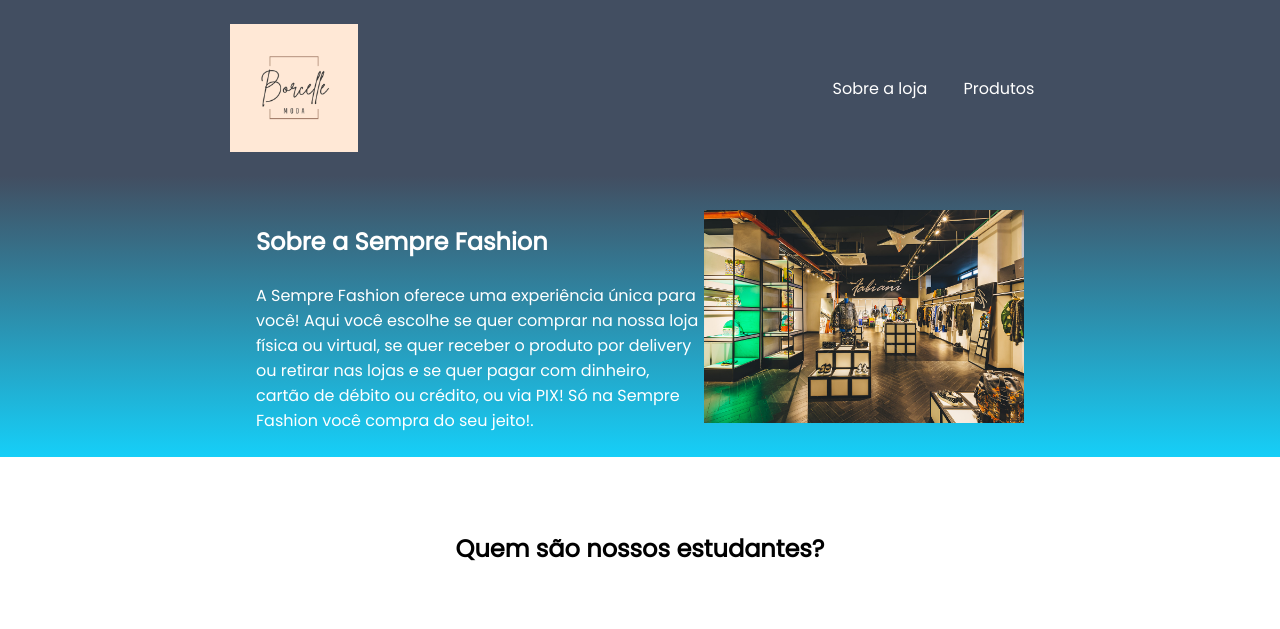
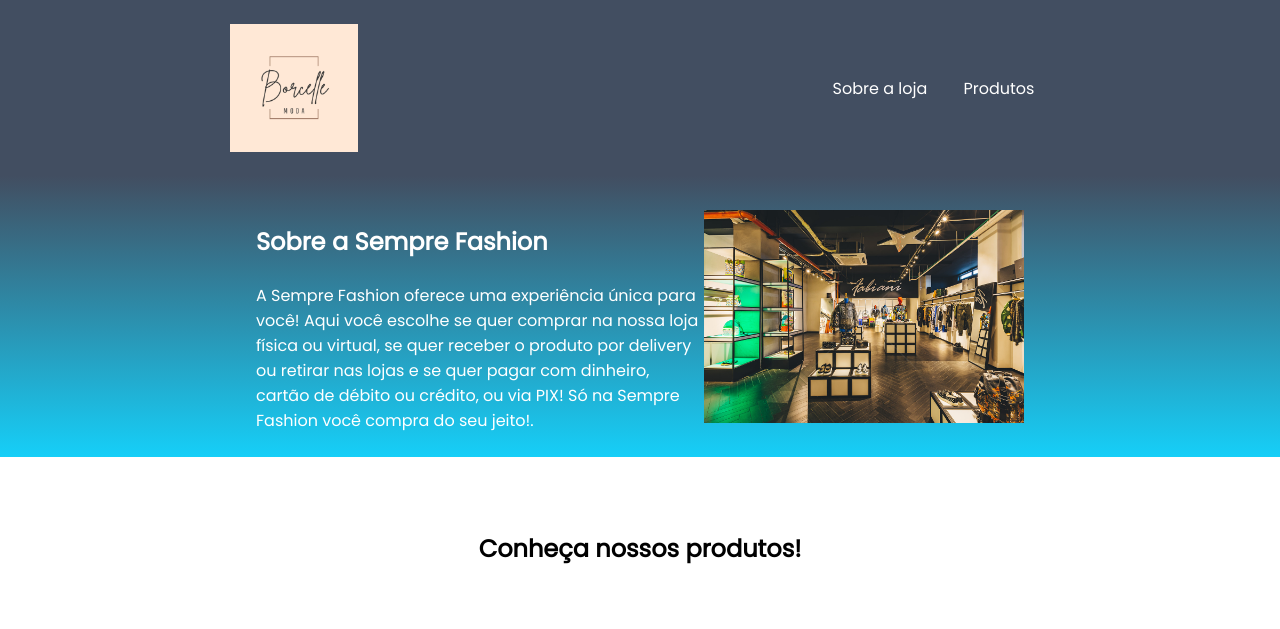
Before and after one commit to veronica-cristina/Sempre-Fashion, a plain HTML site: page index.html in a window 1280 px wide. Shown: the top 629 px of the page. Drawn offline with Linux system fonts and the light colour scheme.

Commit message:
Update index.html

```diff
--- a/index.html
+++ b/index.html
@@ -27,7 +27,7 @@
         <img class="escola-imagem" src="lovepik-clothing-store-environment-picture_500803354.jpg" alt="">
     </section>
     <section class="estudante">
-        <h2 class="estudante-titulo">Quem são nossos estudantes?</h2>
+        <h2 class="estudante-titulo">Conheça nossos produtos!</h2>
         <div class="estudante-todos">
         <span></span>
         <div class="estudante-div">
```
